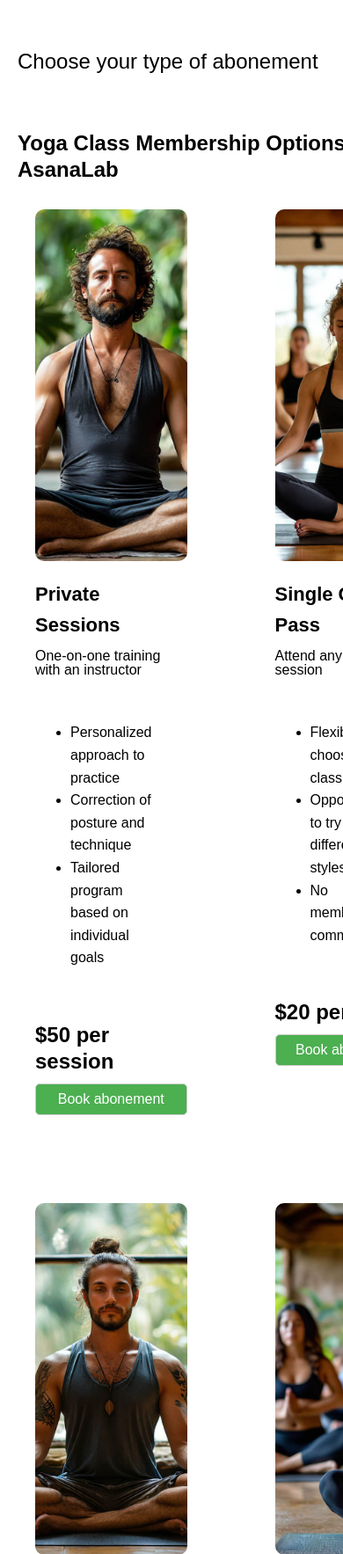
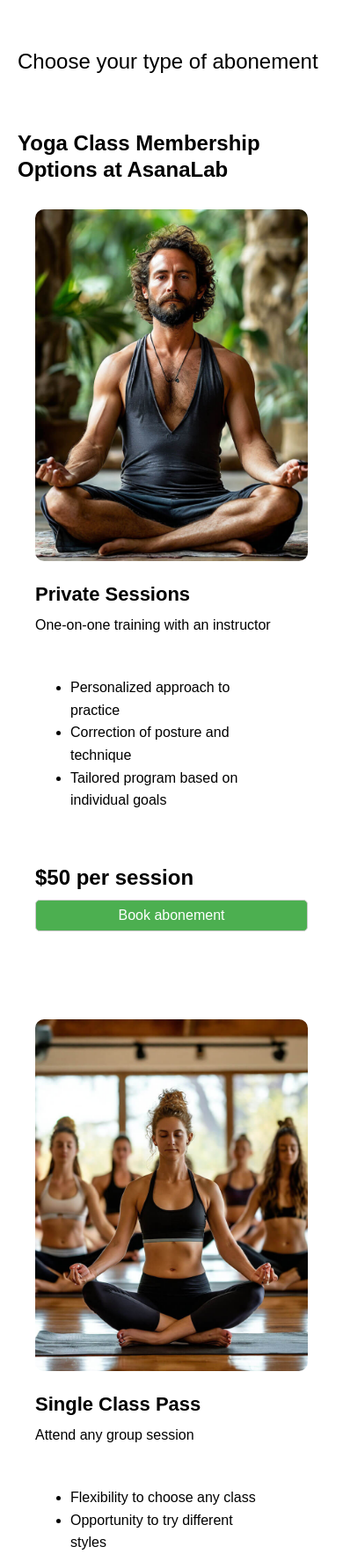
Before and after one commit to AntoninaSemkina/WorkNest, a PHP site: page /abonements.html in a window 390 px wide; the page is wider, and only the part inside the window is pictured. Shown: the part 108-1875 px from the top of that part at 88% size. Run offline with PHP 8.4, Linux system fonts and the light colour scheme.

Commit message:
change abonement mobile

```diff
--- a/abonements.html
+++ b/abonements.html
@@ -227,9 +227,6 @@
             <p id="confirm-message"></p>
           </section>
       </section>
-
-
-
     </main>
     <footer class="footer">
       <div class="footer_main">
--- a/styles/abonement.css
+++ b/styles/abonement.css
@@ -160,3 +160,8 @@
   font-size: 16px;
   margin-bottom: 10px;
 }
+@media screen and (max-width: 1000px) {
+  .section6_block2 {
+    grid-template-columns: repeat(1, 1fr);
+  }
+}
```
Also changed, not shown: 1 other file.
